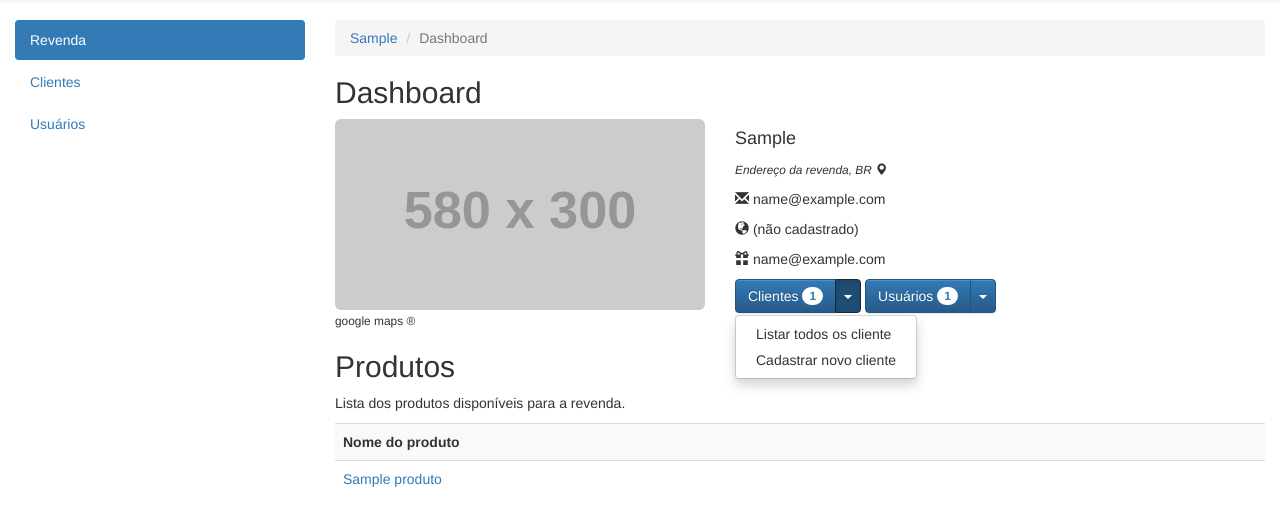
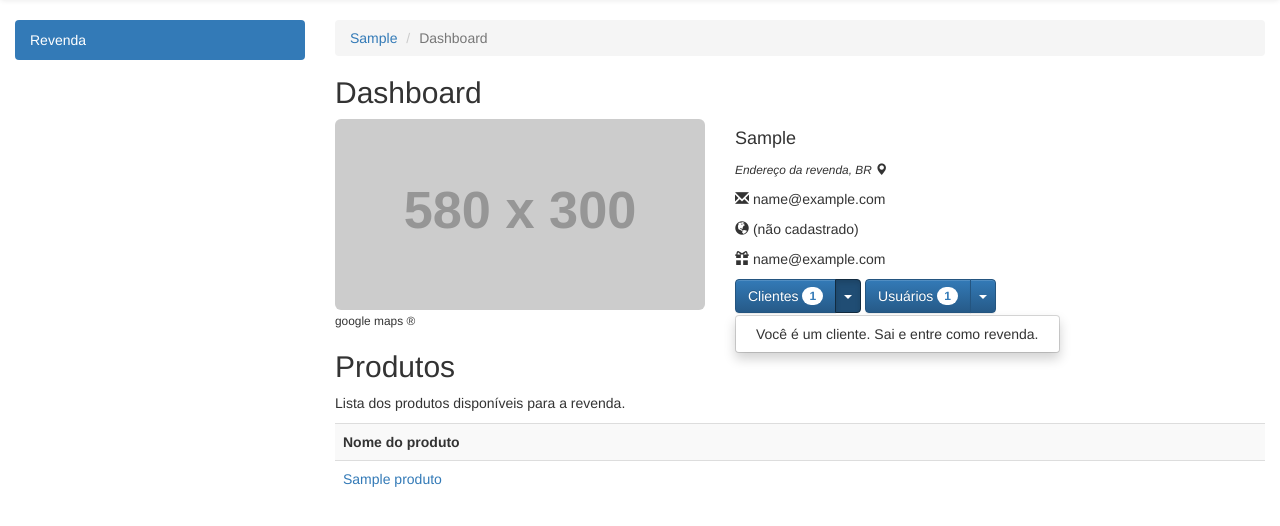
Before and after one commit to 2bec/job_test_django, a Django app: page /revendas/dashboard/ in a window 1280 px wide, after a click on "Clientes". Shown: the part 52-578 px from the top of the page. Run offline with Django 3.2, Linux system fonts and the light colour scheme; a user stored in the database is signed in; tables that the repository leaves empty hold one stand-in row (values such as "Sample post"); grey boxes labelled with a size stand in for pictures from a placeholder-image service; some libraries are stand-ins or nearby versions.

Commit message:
Some improvements for cliente and revenda users

```diff
--- a/erc/revendas/templates/revenda_dashboard.html
+++ b/erc/revendas/templates/revenda_dashboard.html
@@ -21,7 +21,7 @@
 			<div class="col-md-7">
 				<h4>{{ revenda }}</h4>
 				<p>
-					<small><cite title="Endereço da revenda">Endereço da revenda, BR <i class="glyphicon glyphicon-map-marker">
+					<small><cite title="Endereço da revenda">{% if revenda.endereco %}{{ revenda.endereco }}{% else %}Endereço da revenda, BR{% endif %} <i class="glyphicon glyphicon-map-marker">
 					</i></cite></small>
 				</p>
 				<p>
@@ -41,8 +41,12 @@
 						<span class="caret"></span><span class="sr-only">Clientes</span>
 					</button>
 					<ul class="dropdown-menu" role="menu">
+						{% if not cliente %}
 							<li><a href="{% url 'clientes:list' %}">Listar todos os cliente</a></li>
 							<li><a href="{% url 'clientes:create' %}">Cadastrar novo cliente</a></li>
+						{% else %}
+							<li><a href="{% url 'logout' %}">Você é um cliente. Sai e entre como revenda.</a></li>
+						{% endif %}
 					</ul>
 				</div>
 				<div class="btn-group">
@@ -52,8 +56,12 @@
 						<span class="caret"></span><span class="sr-only">Usuários</span>
 					</button>
 					<ul class="dropdown-menu" role="menu">
+						{% if not cliente %}
 							<li><a href="{% url 'usuarios:list' %}">Listar todos os usuários</a></li>
 							<li><a href="{% url 'usuarios:create' %}">Cadastrar novo usuário</a></li>
+						{% else %}
+							<li><a href="{% url 'logout' %}">Você é um cliente. Sai e entre como revenda.</a></li>
+						{% endif %}
 					</ul>
 				</div>
 			</div>
@@ -67,11 +75,19 @@
 						<tr>
 							<th>Nome do produto</th>
 						</tr>
+						{% if cliente %}
+							{% for p in cliente.produtos.all %}
+								<tr>
+									<td><a href="{% url 'produtos:detail' p.id %}">{{ p }}</a></td>
+								</tr>
+							{% endfor %}
+						{% else %}
 							{% for p in revenda.produtos.all %}
 								<tr>
 									<td><a href="{% url 'produtos:detail' p.id %}">{{ p }}</a></td>
 								</tr>
 							{% endfor %}
+						{% endif %}
 					</table>
 				</div>
 			</div>
--- a/erc/revendas/templates/sidebar.html
+++ b/erc/revendas/templates/sidebar.html
@@ -2,8 +2,6 @@
 <!-- Sidebar -->
 <ul class="nav nav-pills nav-stacked">
 	<li role="presentation" {% if url_name == 'revendas' %}class="active" {% endif %}><a href="{% url 'revendas:dashboard' %}">Revenda </a> </li>
-	<li role="presentation" {% if url_name == 'clientes' %}class="active" {% endif %}><a href="{% url 'clientes:list' %}">Clientes <span class="badge">{{ clientes.count }}</span></a></li>
-	<li role="presentation" {% if url_name == 'usuarios' %}class="active" {% endif %}><a href="{% url 'usuarios:list' %}">Usuários <span class="badge">{{ usuarios.count }}</span></a></li>
 </ul>
 <!-- end sidebar -->
 {% endwith %}
```
Lines whose indentation alone changed are shown as unchanged.
